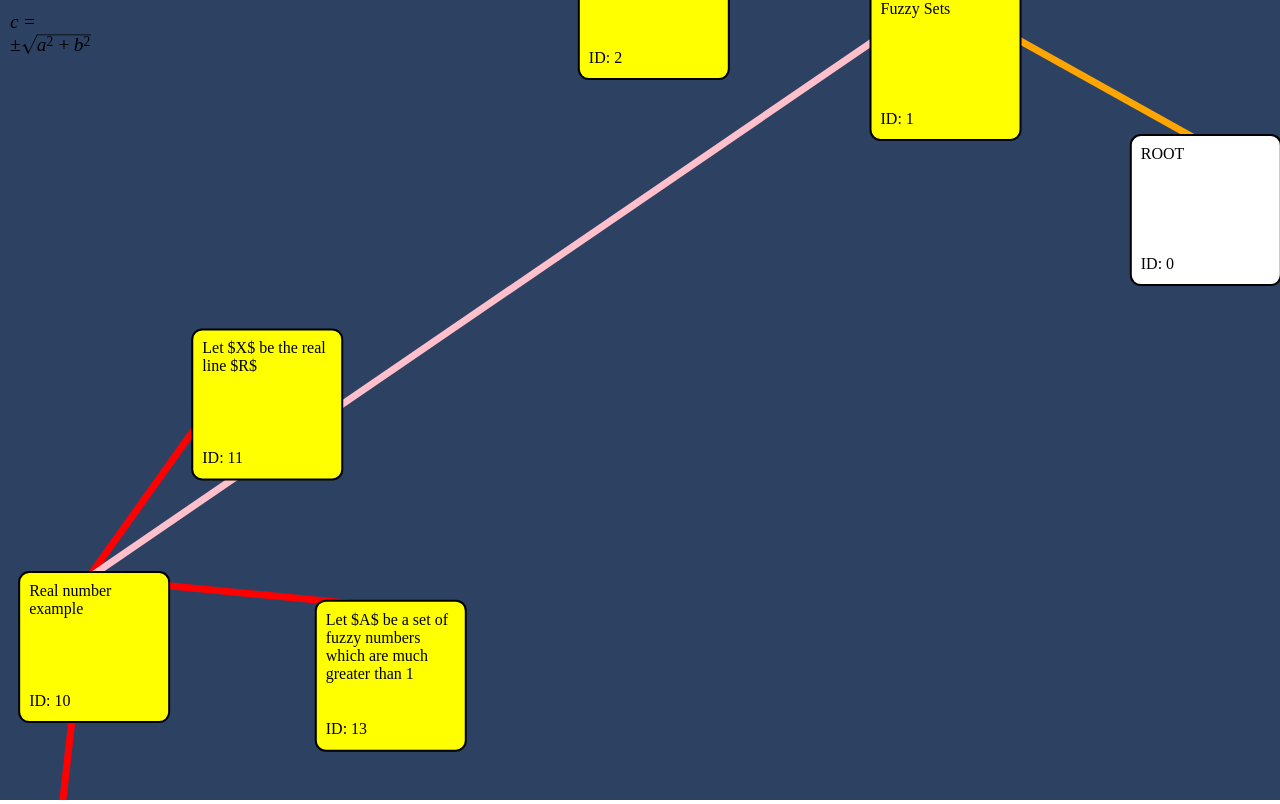
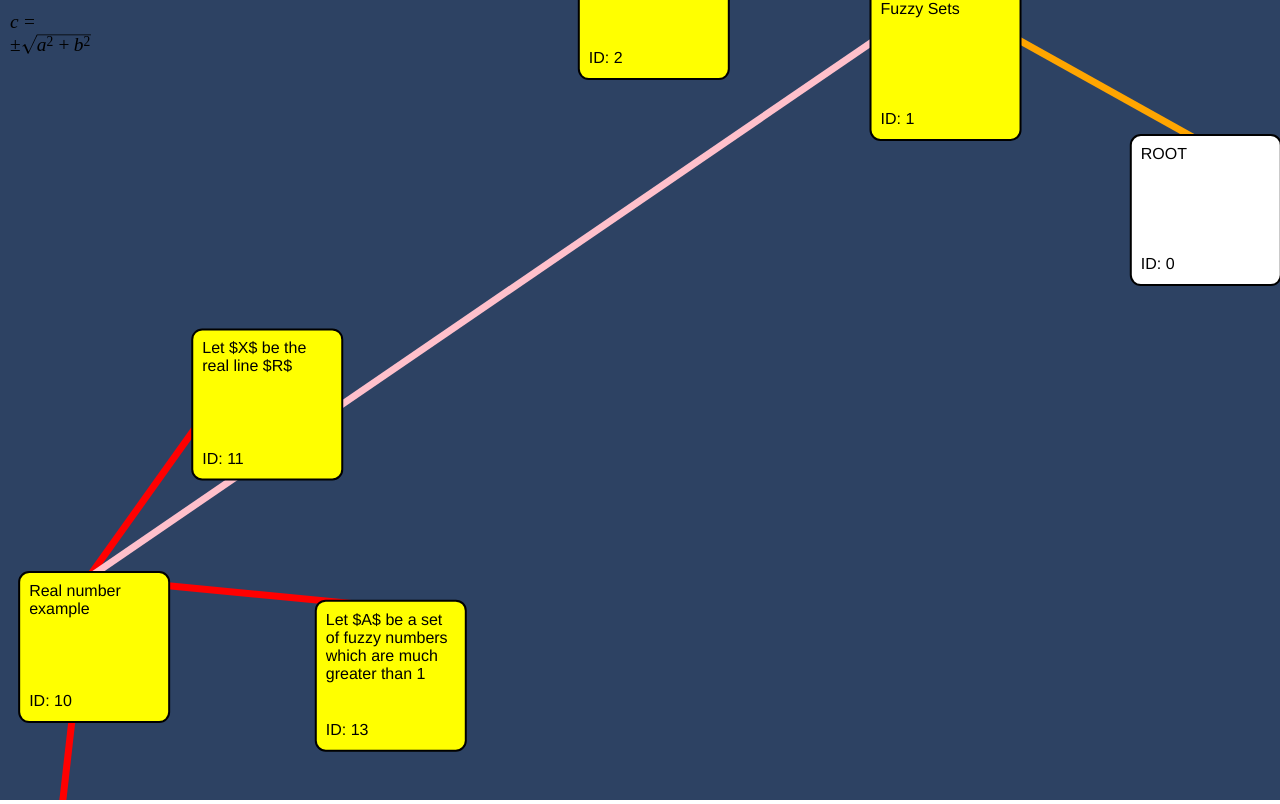
Before and after one commit to Yustynn/graphpaper, a website with bundled scripts: page index.html in a window 1280 px wide. Built offline with nearby package versions, Linux system fonts and the light colour scheme; files whose address does not match are found by name.

Commit message:
Change font to Helvetica

```diff
--- a/style.css
+++ b/style.css
@@ -2,6 +2,7 @@ html, body {
     height: 100%;
     padding: 0;
     margin: 0;
+    font-family: 'Helvetica'
 }
 
 #svg-container {
```
